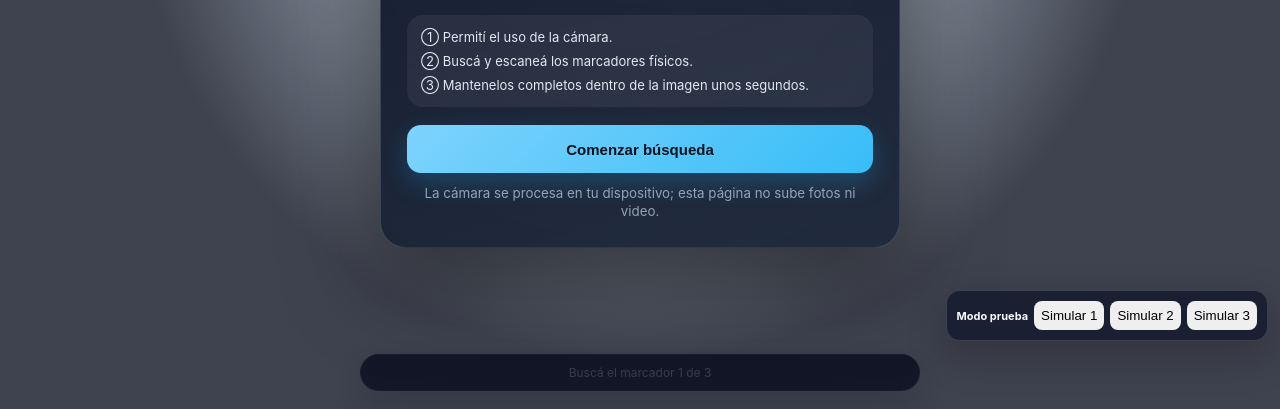
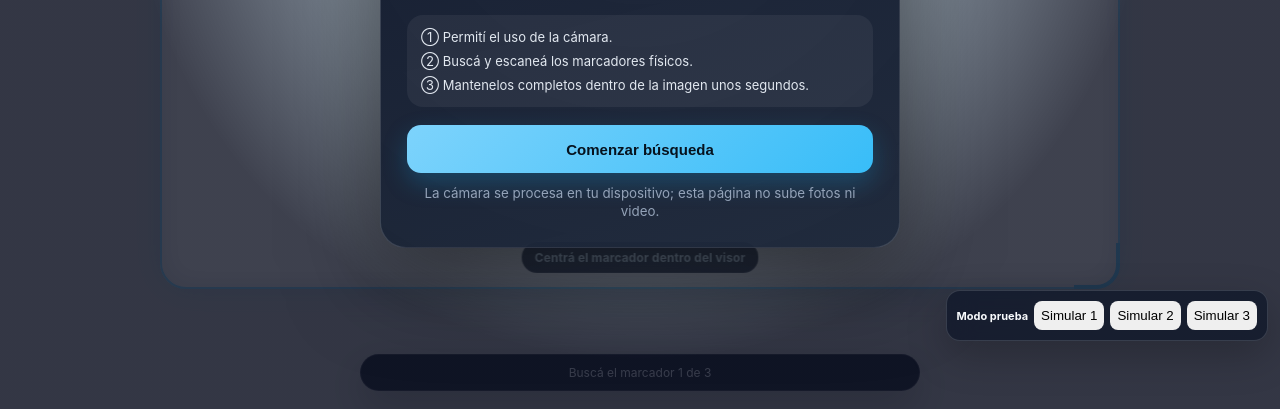
Before and after one commit to abidart08/sacre-coeur-ar, a website: page index.html in a window 1280 px wide. Shown: the part 391-800 px from the top of the page. Drawn offline with Linux system fonts and the light colour scheme.

Commit message:
Center and frame AR camera viewport

```diff
--- a/styles.css
+++ b/styles.css
@@ -10,4 +10,72 @@
 .treasure-card{border-color:rgba(251,191,36,.35);background:radial-gradient(circle at top,rgba(120,53,15,.55),rgba(15,23,42,.97) 52%)}.treasure-emblem{width:96px;height:96px;display:grid;place-items:center;margin:4px auto 12px;border-radius:28px;font-size:46px;color:#fde68a;background:linear-gradient(145deg,#92400e,#f59e0b);box-shadow:0 0 40px rgba(251,191,36,.35)}.completion-box{display:flex;justify-content:space-between;align-items:center;gap:18px;padding:14px 16px;border-radius:16px;background:rgba(255,255,255,.07);margin:16px 0}.completion-box span{color:#cbd5e1;font-size:13px}.completion-box strong{font-size:26px;font-variant-numeric:tabular-nums;color:#fde68a}.completion-code{font-size:12px;color:#cbd5e1!important}
 .debug-panel{pointer-events:auto;position:absolute;right:12px;bottom:68px;padding:10px;border-radius:14px;display:flex;gap:6px;align-items:center;font-size:11px}.debug-panel button{border:0;border-radius:8px;padding:7px;cursor:pointer}#confetti{position:absolute;inset:0;pointer-events:none;overflow:hidden}.confetti-piece{position:absolute;top:-20px;width:9px;height:14px;border-radius:2px;animation:fall var(--duration) linear forwards;transform:rotate(var(--rotation));opacity:.95}@keyframes fall{to{transform:translate3d(var(--drift),110vh,0) rotate(calc(var(--rotation) + 680deg));opacity:.8}}
 @media(max-width:520px){#app-ui{padding-left:8px;padding-right:8px}.hud{border-radius:16px}.brand strong{max-width:190px}.brand small{display:none}.stats span{min-width:48px;padding-inline:6px}.icon-button{right:8px}.reset-button{left:8px}.modal-card{padding:22px 18px;border-radius:22px}.scan-status{width:min(520px,calc(100vw - 96px));font-size:11px}}
-video{position:fixed!important;inset:0!important;width:100%!important;height:100%!important;object-fit:cover!important;z-index:-2!important} a-scene{background:transparent!important}
+video{position:fixed!important;inset:0!important;width:100%!important;height:100%!important;object-fit:cover!important;object-position:center center!important;z-index:0!important}
+a-scene{background:transparent!important;z-index:1!important}
+canvas.a-canvas{width:100%!important;height:100%!important;z-index:1!important}
+#camera-guide{
+  position:fixed;
+  left:50%;
+  top:52%;
+  transform:translate(-50%,-50%);
+  width:min(84vw,960px);
+  height:min(66vh,620px);
+  z-index:5;
+  pointer-events:none;
+  border:2px solid rgba(125,211,252,.78);
+  border-radius:26px;
+  box-shadow:
+    0 0 0 100vmax rgba(2,6,23,.18),
+    0 0 34px rgba(56,189,248,.18),
+    inset 0 0 28px rgba(15,23,42,.12);
+}
+#camera-guide::before,
+#camera-guide::after{
+  content:"";
+  position:absolute;
+  width:42px;
+  height:42px;
+  border-color:#7dd3fc;
+  border-style:solid;
+}
+#camera-guide::before{
+  left:-2px;
+  top:-2px;
+  border-width:4px 0 0 4px;
+  border-radius:24px 0 0 0;
+}
+#camera-guide::after{
+  right:-2px;
+  bottom:-2px;
+  border-width:0 4px 4px 0;
+  border-radius:0 0 24px 0;
+}
+#camera-guide span{
+  position:absolute;
+  left:50%;
+  bottom:14px;
+  transform:translateX(-50%);
+  white-space:nowrap;
+  padding:7px 12px;
+  border-radius:999px;
+  background:rgba(15,23,42,.68);
+  border:1px solid rgba(255,255,255,.12);
+  color:#e0f2fe;
+  font-size:12px;
+  font-weight:700;
+  letter-spacing:.01em;
+  backdrop-filter:blur(8px);
+  -webkit-backdrop-filter:blur(8px);
+}
+@media(max-width:700px){
+  #camera-guide{
+    top:53%;
+    width:calc(100vw - 20px);
+    height:min(64vh,620px);
+    border-radius:22px;
+  }
+  #camera-guide span{
+    bottom:10px;
+    font-size:11px;
+  }
+}
```
